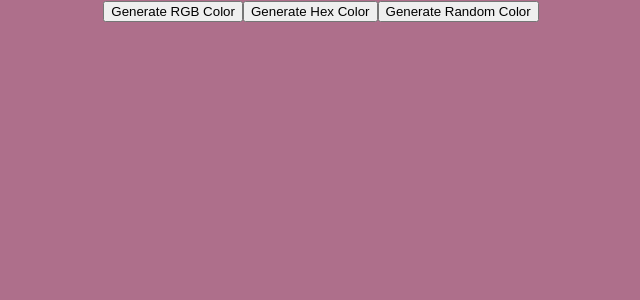
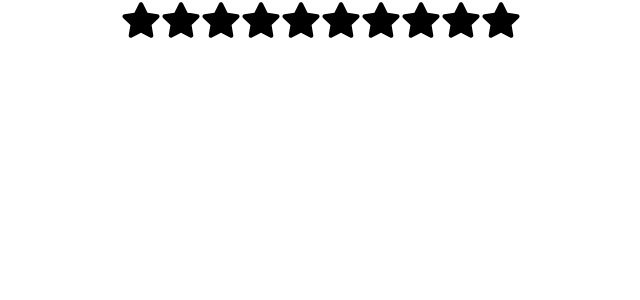
Before and after one commit to shilCode/accordian-react-app, a React (Create React App) app: page / in a window 1280 px wide. Shown: the top 300 px of the page, without its empty margins (319-959 px from the left). Built offline with nearby package versions, Linux system fonts and the light colour scheme.

Commit message:
star rating

```diff
--- a/package.json
+++ b/package.json
@@ -8,6 +8,7 @@
     "@testing-library/user-event": "^13.5.0",
     "react": "^18.2.0",
     "react-dom": "^18.2.0",
+    "react-icons": "^5.0.1",
     "react-scripts": "5.0.1",
     "web-vitals": "^2.1.4"
   },
--- a/src/App.js
+++ b/src/App.js
@@ -1,6 +1,7 @@
 import './App.css';
 import Accordian from './components/accordian/index';
 import RandomColorGenerator from './components/random-color';
+import StarRating from './components/star-rating';
 
 
 function App() {
@@ -9,7 +10,8 @@
       {/* Accordian Component */}
       {/* <Accordian/> */}
       {/* Random Color Generator */}
-      <RandomColorGenerator/>
+      {/* <RandomColorGenerator/> */}
+      <StarRating/>
     </div>
   );
 }
--- /dev/null
+++ b/src/components/star-rating/index.jsx
@@ -0,0 +1,40 @@
+import { useState } from "react";
+import { FaStar } from "react-icons/fa";
+import './styles.css'
+
+
+export default function StarRating({noOfStars=10}){
+    const [rating,setRating]=useState(0);
+    const [hover,setHover]=useState(0);
+
+    function handleMouseLeave(hover) {
+        setHover(hover);
+    }
+
+    function handleMouseOver(hover) {
+        setHover(hover);
+    }
+
+    function handleClick(rating) {
+        setRating(rating);
+    }
+
+
+    return (
+        <div className='star-rating'>
+            {
+                [...Array(noOfStars)].map((_,index)=>{
+                    index =index+1
+                    return <FaStar
+                        size={40}
+                        onMouseOver={()=>handleMouseOver(index)}
+                        className={index<=(rating||hover)?'active':'inactive'}
+                        onClick={()=>handleClick(index)}
+                        onMouseLeave={()=>handleMouseLeave(index)}
+
+                    />
+                })
+            }
+        </div>
+    )
+}
--- /dev/null
+++ b/src/components/star-rating/styles.css
@@ -0,0 +1,6 @@
+.active{
+    color: yellow;
+}
+.inactive{
+    color:black;
+}
```
Also changed, not shown: 1 other file (tests, documents, lock files or other folders).
